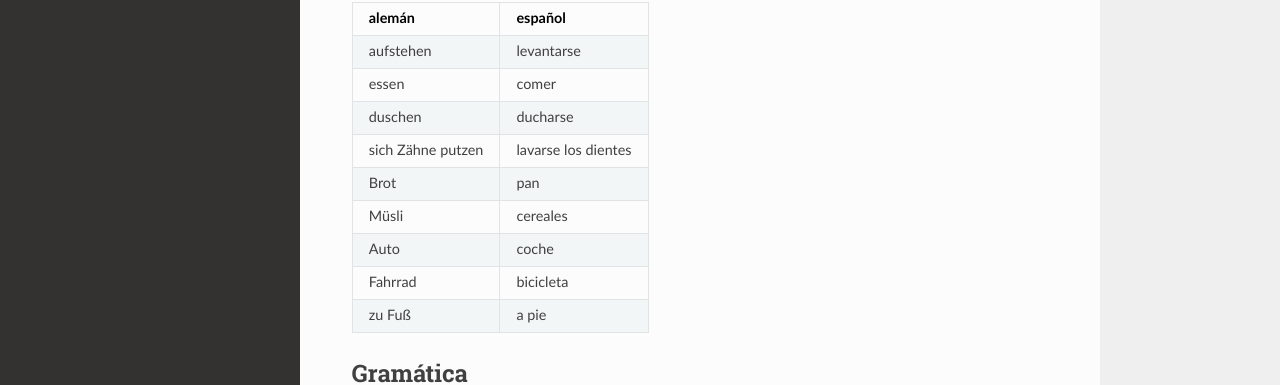
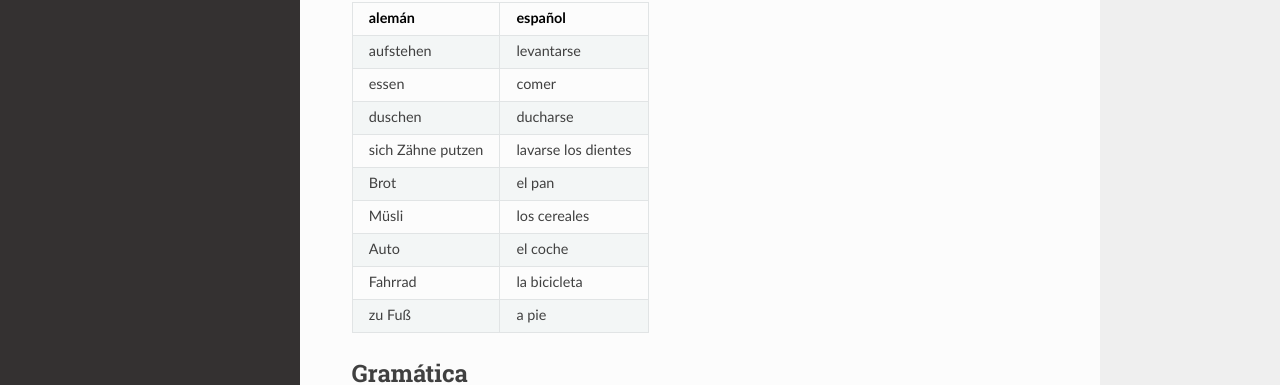
Before and after one commit to RincewindWizzard/tienes-un-buen-dia, a Sphinx documentation site: the page built from source/ejercicios/ej01-tienes-un-buen-dia.rst, in a window 1280 px wide and 1397 px high. Shown: the part 563-948 px from the top of the window. Built offline with Sphinx 7.4.7 and the Read the Docs theme 2.0.0, drawn with Linux system fonts in a browser that asks for light colours.

Commit message:
articulo

```diff
--- a/source/ejercicios/ej01-tienes-un-buen-dia.rst
+++ b/source/ejercicios/ej01-tienes-un-buen-dia.rst
@@ -30,10 +30,10 @@ aufstehen           levantarse
 essen               comer
 duschen             ducharse
 sich Zähne putzen   lavarse los dientes
-Brot                pan
-Müsli               cereales
-Auto                coche
-Fahrrad             bicicleta
+Brot                el pan
+Müsli               los cereales
+Auto                el coche
+Fahrrad             la bicicleta
 zu Fuß              a pie
 ==================  ====================
 
```
